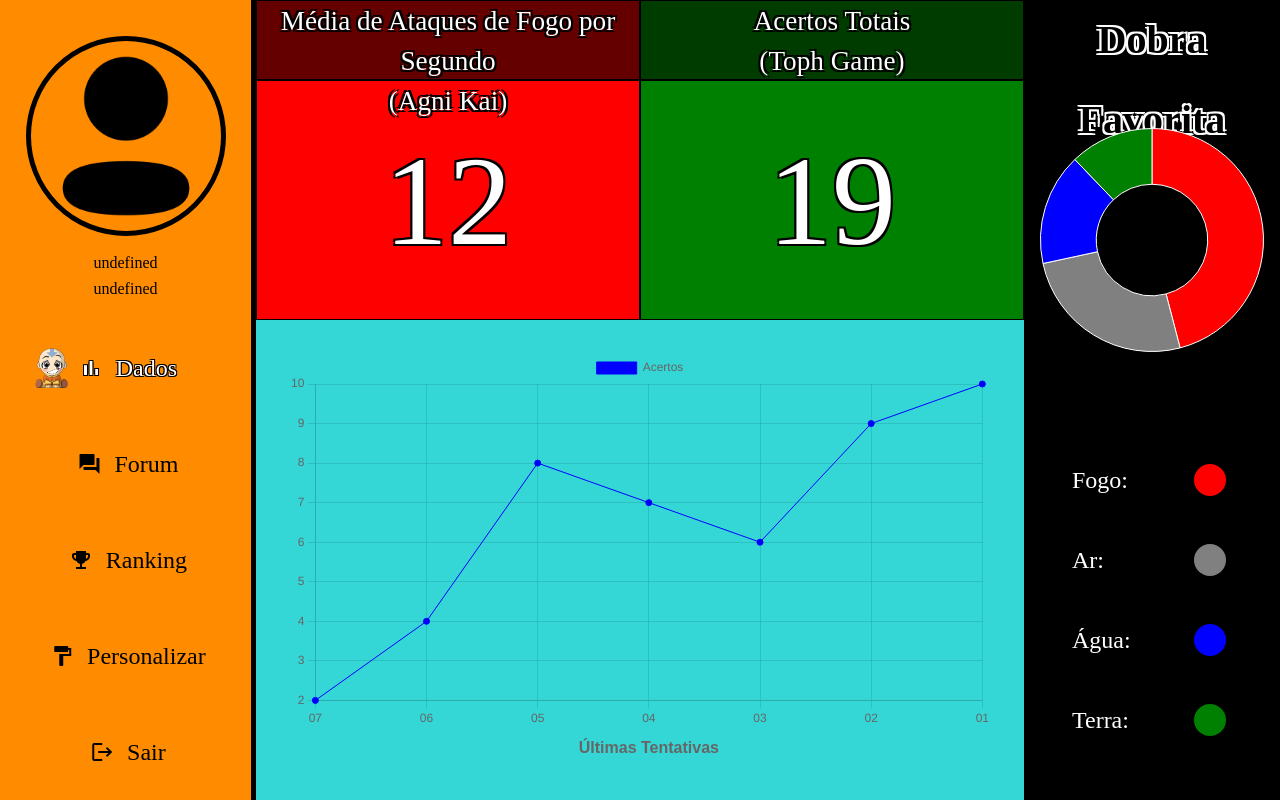
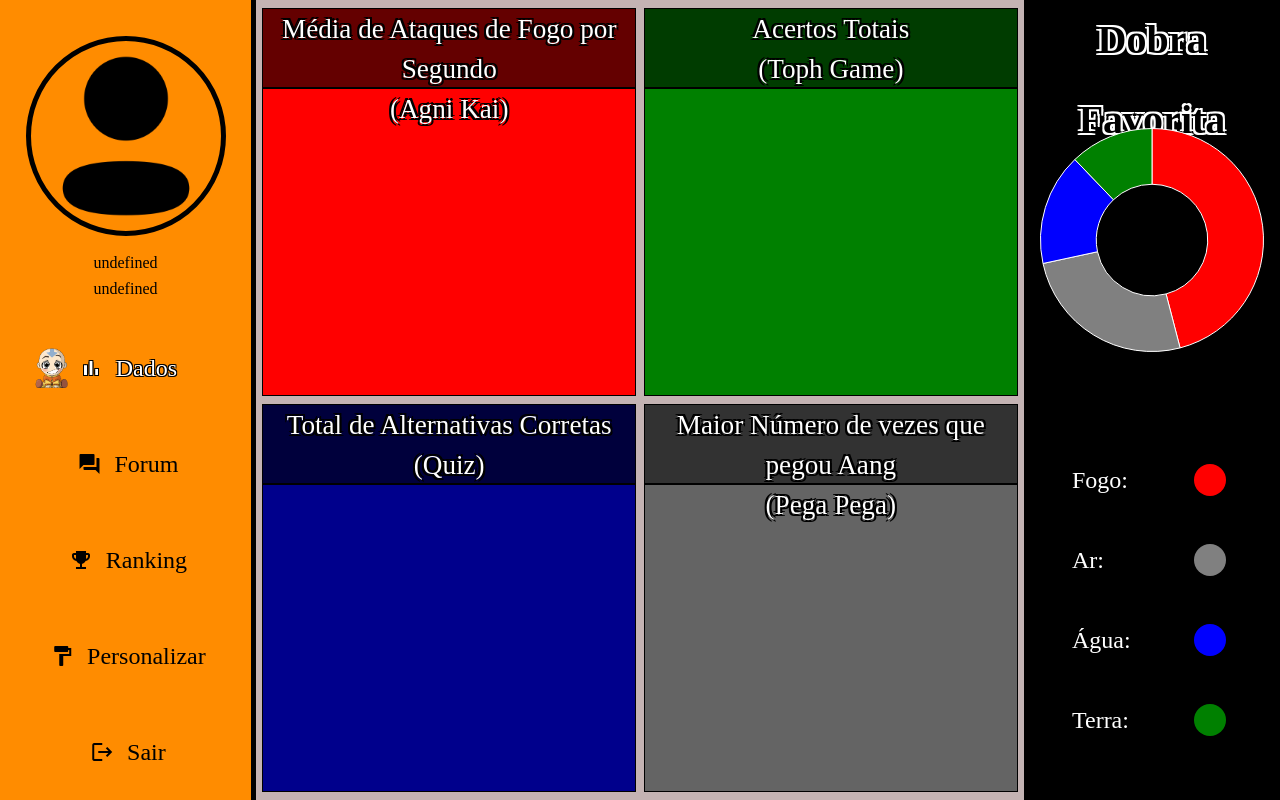
Before and after one commit to JuanMeloOli/Avatar-Projeto, a website: page public/dashboard/dashboard.html in a window 1280 px wide. Drawn offline with nearby package versions, Linux system fonts and the light colour scheme; a web font is replaced by a local one.

Commit message:
troca de 2 graficos e 2 KPIS para 1 grafico e 4 KPIS

```diff
--- a/public/dashboard/dashboard.css
+++ b/public/dashboard/dashboard.css
@@ -69,7 +69,7 @@ body {
     gap: 0.5rem;
 }
 
-.miniAang{
+.miniAang {
     position: absolute;
     margin-left: 2rem;
     left: 0;
@@ -80,7 +80,7 @@ body {
 
 }
 
-.pagSelected{
+.pagSelected {
     color: #fff;
     text-shadow:
         -1px -1px 0 #000,
@@ -161,17 +161,26 @@ body {
 
 
 .mid {
+    display: flex;
+    flex-direction: column;
+    align-items: center;
+
     width: 60vw;
     height: 100vh;
+    background-color: rgb(196, 179, 179);
+    padding: 1vh;
+    gap: 1vh;
 }
 
 
 
 .high-kpis {
-    width: 60vw;
-    height: 40vh;
-    background-color: blue;
     display: flex;
+
+    width: 59vw;
+    height: 48.5vh;
+
+    gap: 1vh;
 }
 
 .high-txt {
@@ -196,6 +205,14 @@ body {
     background-color: rgb(0, 60, 0);
 }
 
+.high-blue {
+    background-color: rgb(0, 0, 60);
+}
+
+.high-grey {
+    background-color: rgb(50, 50, 50);
+}
+
 .high-data {
     height: 30vh;
     line-height: 30vh;
@@ -210,25 +227,41 @@ body {
 }
 
 .kpi-fire {
-    width: 30vw;
-    height: 40vh;
+    width: 29.5vw;
+    height: 48.5vh;
     border: 1px solid black;
     background-color: rgb(255, 0, 0);
 }
 
 .kpi-earth {
-    width: 30vw;
-    height: 40vh;
+    width: 29.5vw;
+    height: 48.5vh;
     border: 1px solid black;
     background-color: rgb(0, 128, 0);
 }
 
+.kpi-air {
+    width: 29.5vw;
+    height: 48.5vh;
+    border: 1px solid black;
+    background-color: rgb(100, 100, 100);
+}
 
-.quiz-performance {
-    width: 60vw;
-    height: 60vh;
-    padding: 2rem;
-    background-color: rgba(2, 204, 204, 0.8);
+.kpi-water {
+    width: 29.5vw;
+    height: 48.5vh;
+    border: 1px solid black;
+    background-color: rgb(0, 0, 140);
+}
+
+
+
+.low-kpis {
+    width: 59vw;
+    height: 48.5vh;
+
+    display: flex;
+    gap: 1vh;
 
 }
 
--- a/public/dashboard/dashboard.html
+++ b/public/dashboard/dashboard.html
@@ -30,7 +30,8 @@
             <a href="personalizar.html" class="button-style userBtn"><span
                     class="material-icons">format_paint</span><span>Personalizar</span></a>
             <div onclick="sair()" class="button-exit userBtn"><span class="material-icons">logout</span>
-                <span>Sair</span></div>
+                <span>Sair</span>
+            </div>
         </div>
     </section>
     <div class="info">
@@ -39,15 +40,22 @@
                 <section class="high-kpis">
                     <section class="kpi-fire">
                         <div class="high-txt high-red">Média de Ataques de Fogo por Segundo<br>(Agni Kai)</div>
-                        <div id="kpiAgniKai" class="high-data">12</div>
+                        <div id="kpiAgniKai" class="high-data"></div>
                     </section>
                     <section class="kpi-earth">
                         <div class="high-txt high-green">Acertos Totais<br>(Toph Game)</div>
-                        <div id="kpiTophGame" class="high-data">19</div>
+                        <div id="kpiTophGame" class="high-data"></div>
                     </section>
                 </section>
-                <section class="quiz-performance">
-                    <canvas id="dash" class="dash"></canvas>
+                <section class="low-kpis">
+                    <section class="kpi-water">
+                        <div class="high-txt high-blue">Total de Alternativas Corretas<br>(Quiz)</div>
+                        <div id="kpiQuiz" class="high-data"></div>
+                    </section>
+                    <section class="kpi-air">
+                        <div class="high-txt high-grey">Maior Número de vezes que pegou Aang<br>(Pega Pega)</div>
+                        <div id="kpiCatchgame" class="high-data"></div>
+                    </section>
                 </section>
             </div>
             <section class="kpi-dobra">
```
Also changed, not shown: public/dashboard/forum.css (+9 -9 lines), public/dashboard/ranking.html (+6 -6 lines).
